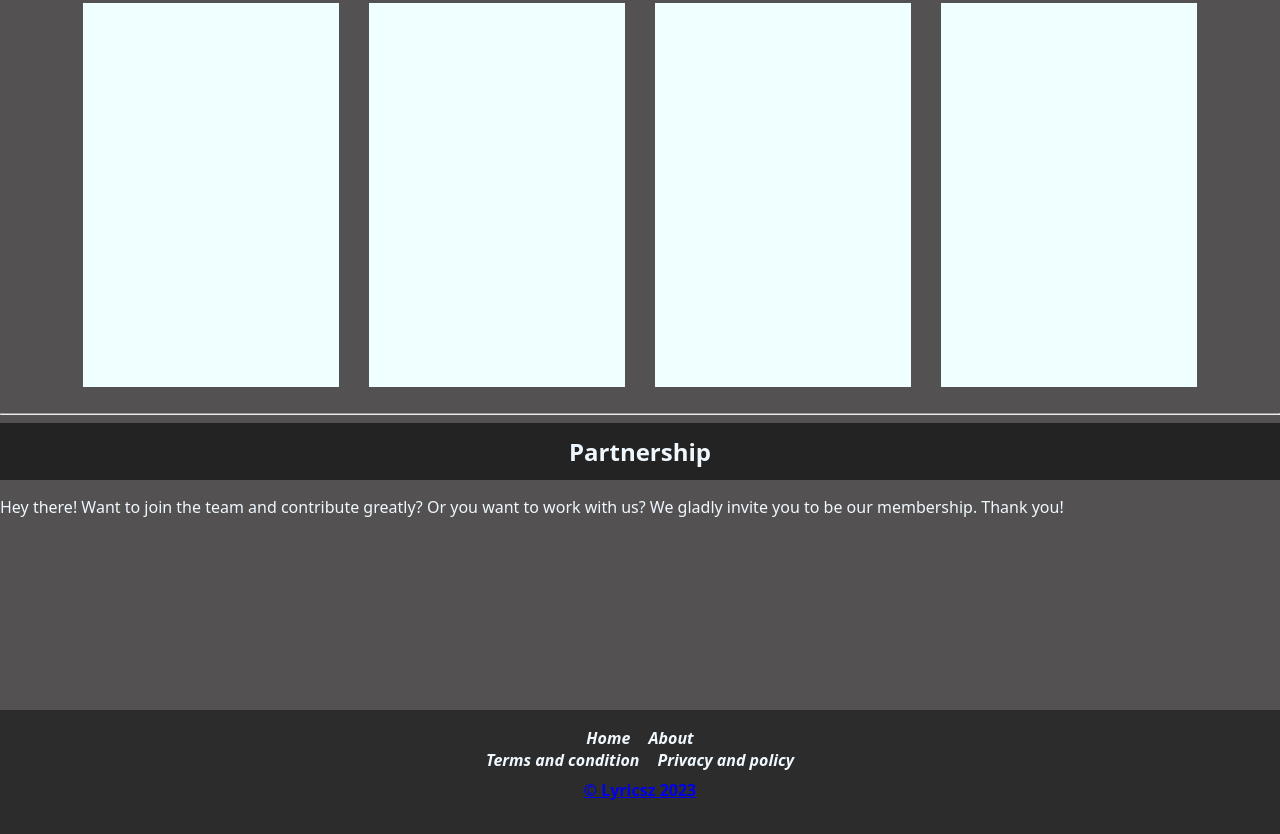
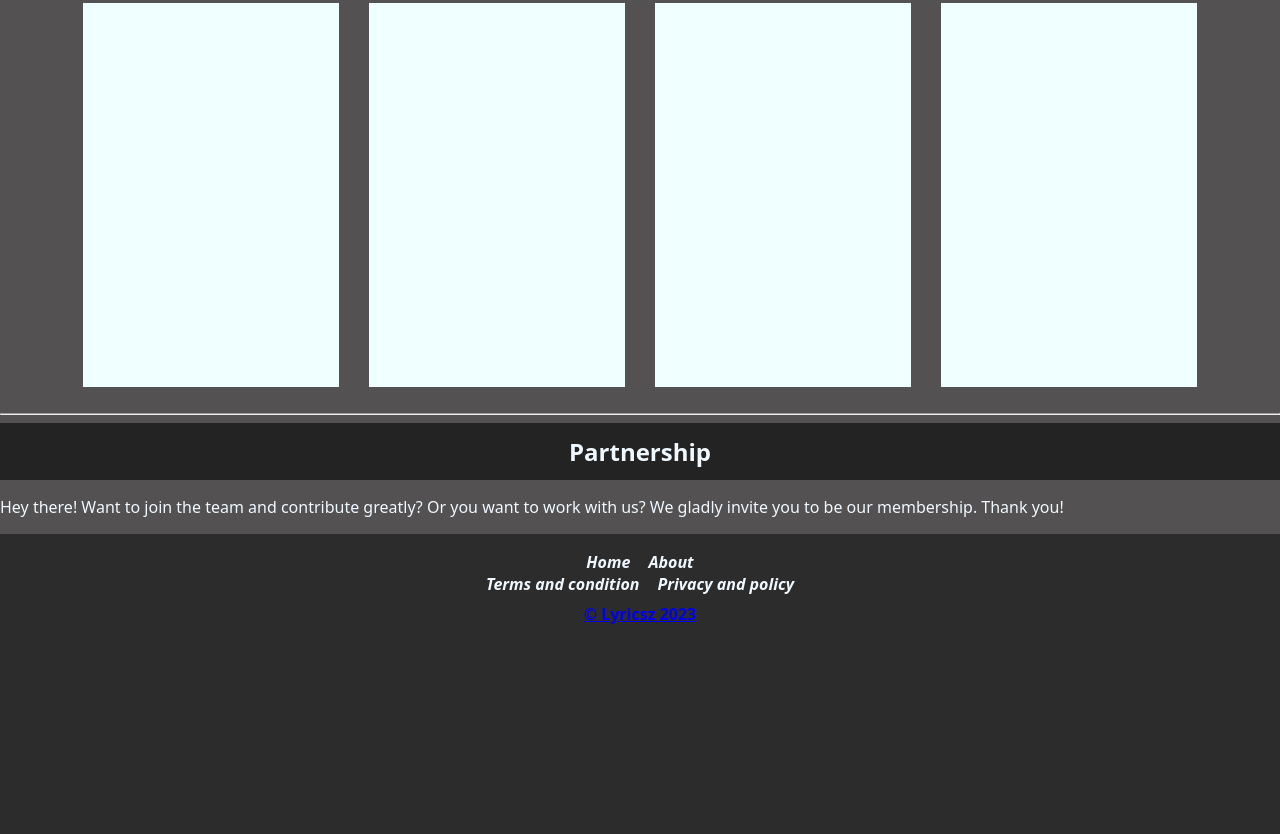
Before and after one commit to lyricsz/lyricsz.github.io, a plain HTML site: page index.html in a window 1280 px wide. Shown: the part 1772-2606 px from the top of the page. After the commit the page ends 2430 px from the top, so only its background shows below. Drawn offline with Linux system fonts and the light colour scheme.

Commit message:
Update index.html

```diff
--- a/index.html
+++ b/index.html
@@ -2,6 +2,8 @@
 <html>
     <head>
         <title>LYRICSZ</title>
+           <script async="async" data-cfasync="false" src="//pl21535990.toprevenuegate.com/403c3594e0cb503d574d6bdc8503d8ef/invoke.js"></script>
+        <meta name="google-site-verification" content="xPAKinW3xOZENw4UcNMtSRNyVgVgRHt-Fgp2z66Iq24" />
         <link rel="stylesheet" href="https://lyricsz.github.io/styles.css" type="text/css" />
         <meta http-equiv="Content-Type" content="text/html;charset=UTF-8">
         <meta name="viewport" content="width=device-width, initial-scale=1.0">
@@ -102,8 +104,8 @@
                <p>Hey there! Want to join the team and contribute greatly? Or you want to work with us? We gladly invite you to be our membership. Thank you!</p>
             </section>
 
-            <script async="async" data-cfasync="false" src="//pl21535990.toprevenuegate.com/403c3594e0cb503d574d6bdc8503d8ef/invoke.js"></script>
-<address style='width: 60vw; height: 20vh;' id="container-403c3594e0cb503d574d6bdc8503d8ef"></address>
+
+<section id="container-403c3594e0cb503d574d6bdc8503d8ef"></section>
         <footer>
             <ol>
                 <li>
```
